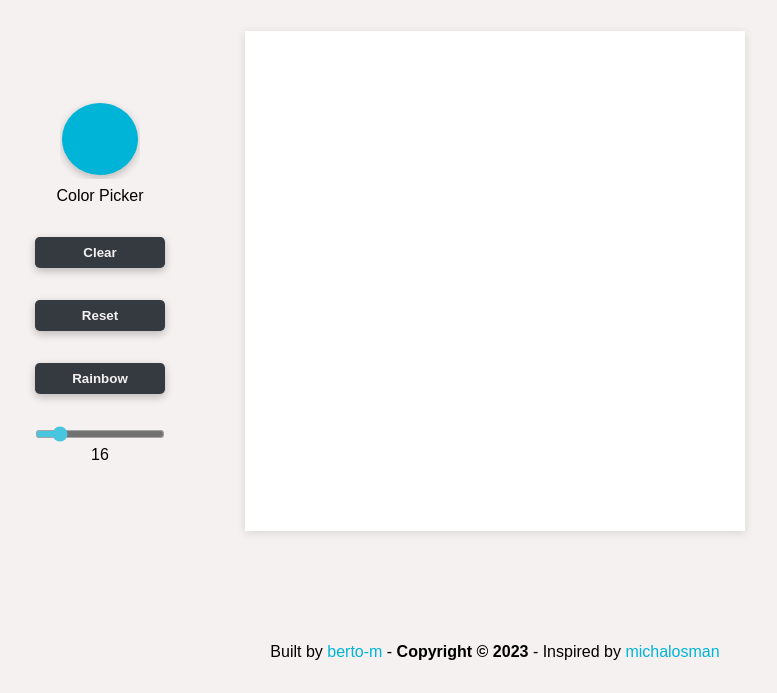
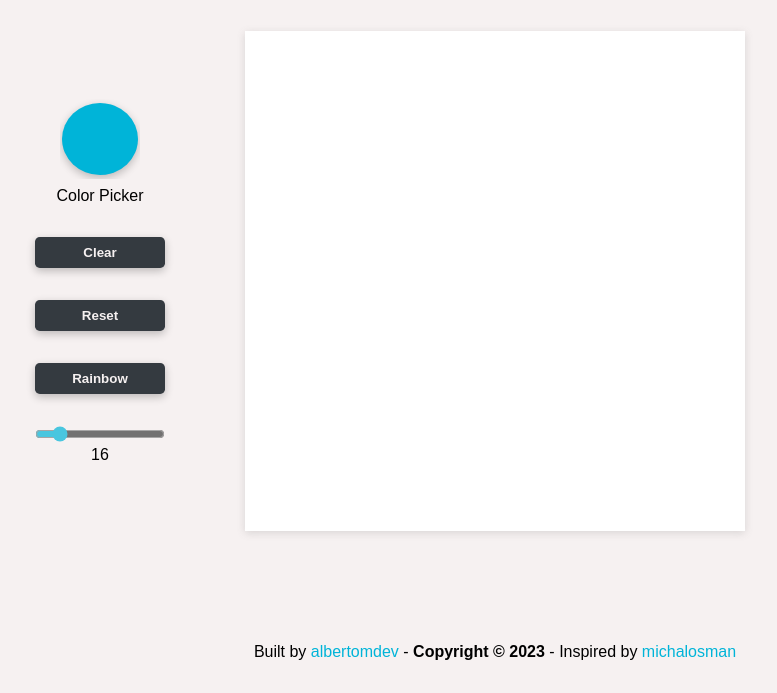
Before and after one commit to albertomDev/etch-a-sketch, a plain HTML site: page index.html in a window 1280 px wide. Shown: the part 107-800 px from the top of the page, without its empty margins (145-922 px from the left). Drawn offline with Linux system fonts and the light colour scheme.

Commit message:
fix live demo link

```diff
--- a/index.html
+++ b/index.html
@@ -39,7 +39,7 @@
       <footer class="footer">
         <p>
           Built by
-          <a href="https://github.com/Berto-m/etch-a-sketch">berto-m</a> -
+          <a href="https://github.com/Berto-m/etch-a-sketch">albertomdev</a> -
           <strong
             >Copyright ©
             <script>
--- a/main.js
+++ b/main.js
@@ -92,7 +92,7 @@ const setInitialColorHandler = (event) => {
 sliderInput.addEventListener("input", (event) => {
   gridSize = event.currentTarget.value;
   updateGrid(gridSize);
-  clear = false
+  clear = false;
 });
 
 adjustableGrid.addEventListener("mouseover", mouseOverHandler);
```
Also changed, not shown: 1 other file.
